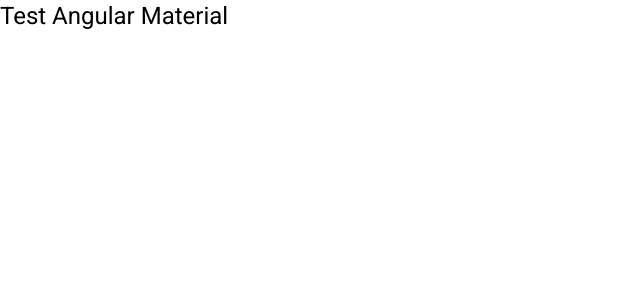
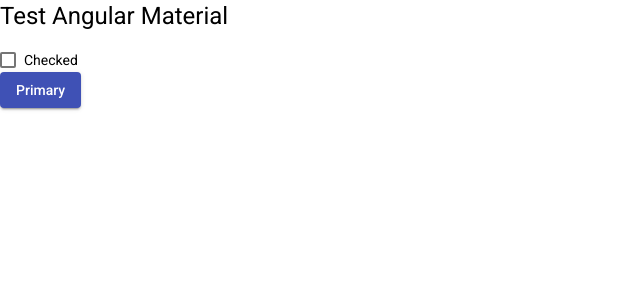
Before and after one commit to sandix34/Test-Angular-Material, an Angular app: page / in a window 1280 px wide. Shown: the top 300 px of the page, without its empty margins (0-640 px from the left). Built offline with nearby package versions, Linux system fonts and the light colour scheme.

Commit message:
use material

```diff
--- a/src/app/app.component.html
+++ b/src/app/app.component.html
@@ -1 +1,5 @@
 <h1>Test Angular Material</h1>
+<mat-checkbox [(ngModel)]="checked">Checked</mat-checkbox>
+<br>
+<button mat-raised-button color="primary">Primary</button>
+<br>
--- a/src/app/app.component.ts
+++ b/src/app/app.component.ts
@@ -6,4 +6,5 @@
   styleUrls: ['./app.component.css']
 })
 export class AppComponent {
+  public checked: boolean = false;
 }
--- a/src/app/app.module.ts
+++ b/src/app/app.module.ts
@@ -1,5 +1,7 @@
 import { BrowserModule } from '@angular/platform-browser';
 import { NgModule } from '@angular/core';
+import { FormsModule }   from '@angular/forms';
+import { MaterialModule } from './material/material.module';
 
 import { AppRoutingModule } from './app-routing.module';
 import { AppComponent } from './app.component';
@@ -12,7 +14,9 @@
   imports: [
     BrowserModule,
     AppRoutingModule,
-    BrowserAnimationsModule
+    BrowserAnimationsModule,
+    FormsModule,
+    MaterialModule
   ],
   providers: [],
   bootstrap: [AppComponent]
--- /dev/null
+++ b/src/app/material/material.module.ts
@@ -0,0 +1,19 @@
+import { NgModule } from '@angular/core';
+import { CommonModule } from '@angular/common';
+import { MatButtonModule } from '@angular/material/button';
+import { MatCheckboxModule } from '@angular/material/checkbox';
+
+const Material = [
+  MatButtonModule,
+  MatCheckboxModule
+];
+
+@NgModule({
+  imports: [
+    CommonModule,
+    ...Material
+  ],
+  exports: Material,
+  declarations: []
+})
+export class MaterialModule { }
--- a/src/styles.css
+++ b/src/styles.css
@@ -1,4 +1,6 @@
 /* You can add global styles to this file, and also import other style files */
+
+@import '@angular/material/prebuilt-themes/indigo-pink.css';
 
 html, body { height: 100%; }
 body { margin: 0; font-family: Roboto, "Helvetica Neue", sans-serif; }
```
